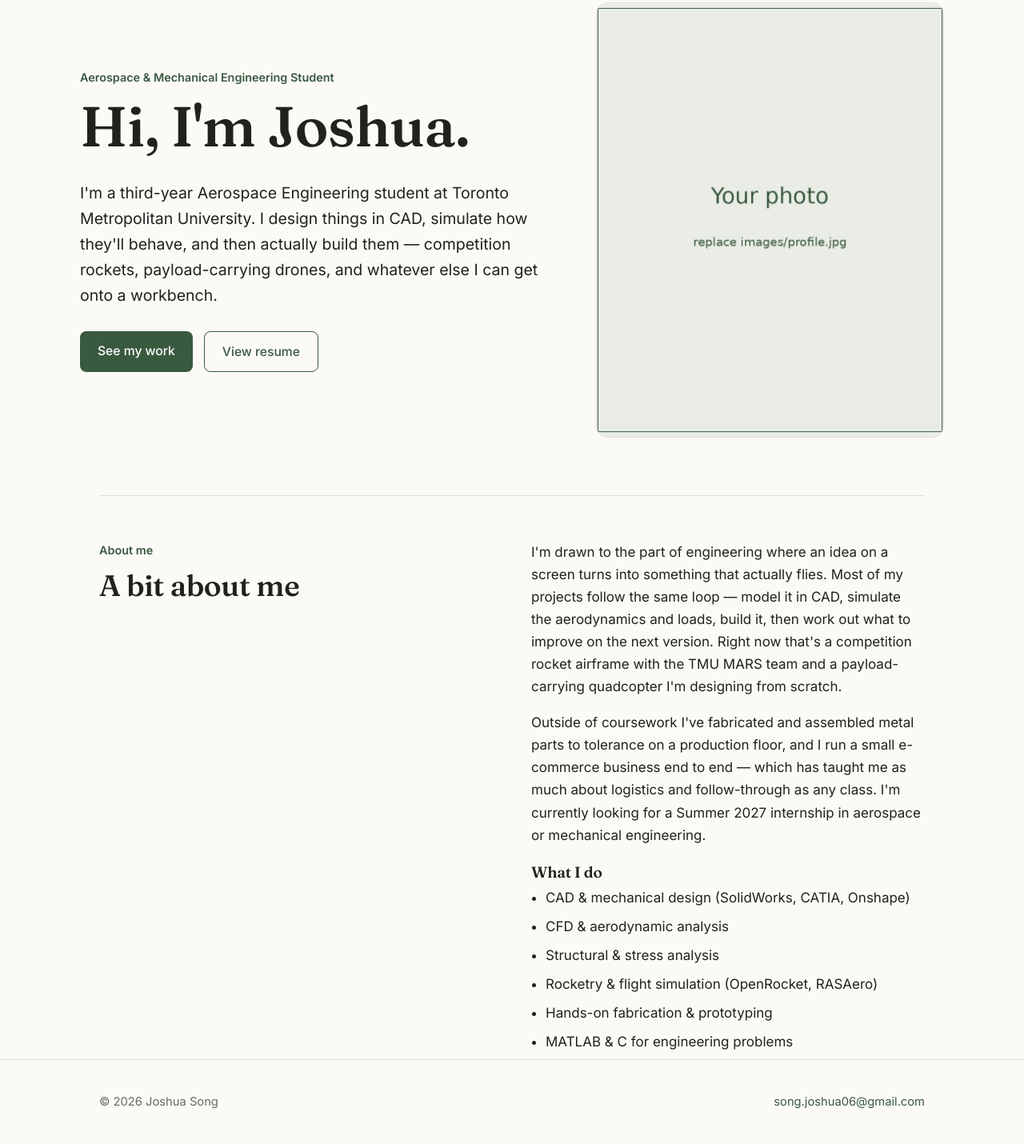
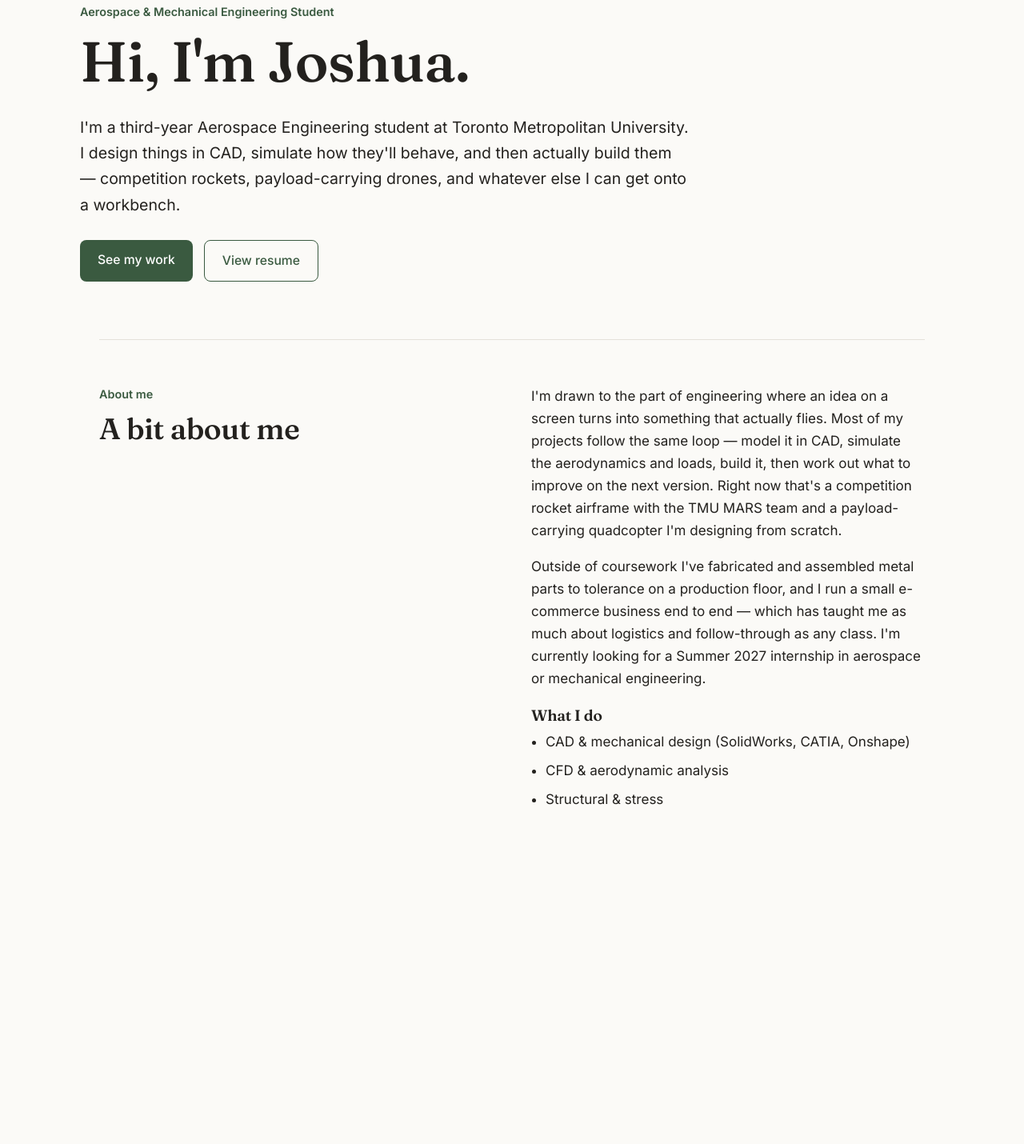
Before and after one commit to songjoshua06/song.joshua06, a plain HTML site: page index.html in a window 1280 px wide. Shown: the part 146-1576 px from the top of the page at 80% size. After the commit the page ends 1167 px from the top, so only its background shows below. Drawn offline with Linux system fonts and the light colour scheme.

Commit message:
Update index.html

```diff
--- a/index.html
+++ b/index.html
@@ -29,7 +29,7 @@
   </nav>
 
   <!-- ============ HERO ============ -->
-  <header class="wrap hero">
+  <header class="wrap hero" style="grid-template-columns: 1fr">
     <div>
       <p class="eyebrow">Aerospace &amp; Mechanical Engineering Student</p>
       <!-- EDIT: your headline -->
@@ -44,11 +44,6 @@
         <a class="btn" href="portfolio.html">See my work</a>
         <a class="btn ghost" href="resume.html">View resume</a>
       </div>
-    </div>
-
-    <!-- PHOTO: to change it, replace images/profile.jpg (keep the name) -->
-    <div class="photo">
-      <img src="images/profile.jpg" alt="Portrait of Joshua Song" />
     </div>
   </header>
 
@@ -80,23 +75,4 @@
         <ul>
           <li>CAD &amp; mechanical design (SolidWorks, CATIA, Onshape)</li>
           <li>CFD &amp; aerodynamic analysis</li>
-          <li>Structural &amp; stress analysis</li>
-          <li>Rocketry &amp; flight simulation (OpenRocket, RASAero)</li>
-          <li>Hands-on fabrication &amp; prototyping</li>
-          <li>MATLAB &amp; C for engineering problems</li>
-        </ul>
-      </div>
-    </div>
-  </section>
-
-  <!-- ============ FOOTER ============ -->
-  <footer>
-    <div class="wrap">
-      <span>© 2026 Joshua Song</span>
-      <!-- EDIT: your email / links -->
-      <span><a href="mailto:song.joshua06@gmail.com">song.joshua06@gmail.com</a></span>
-    </div>
-  </footer>
-
-</body>
-</html>
+          <li>Structural &amp; stress
```
